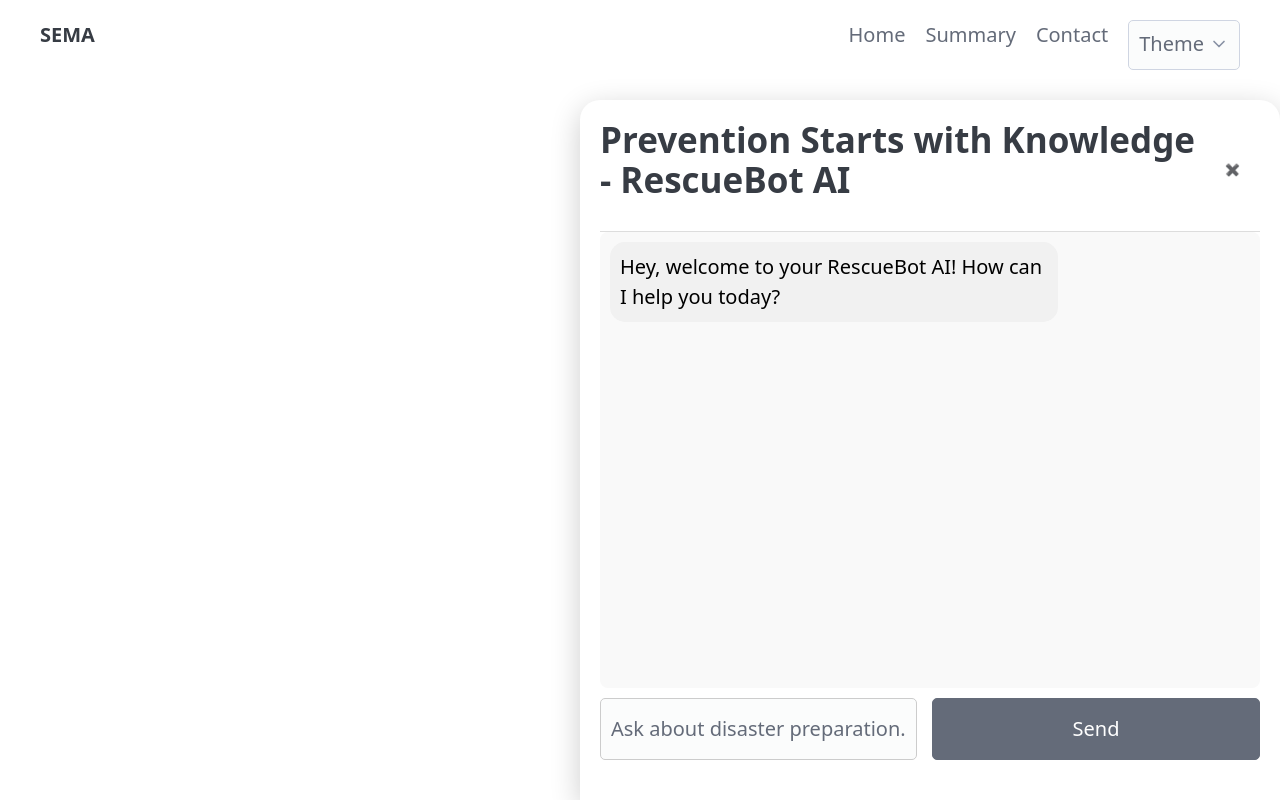
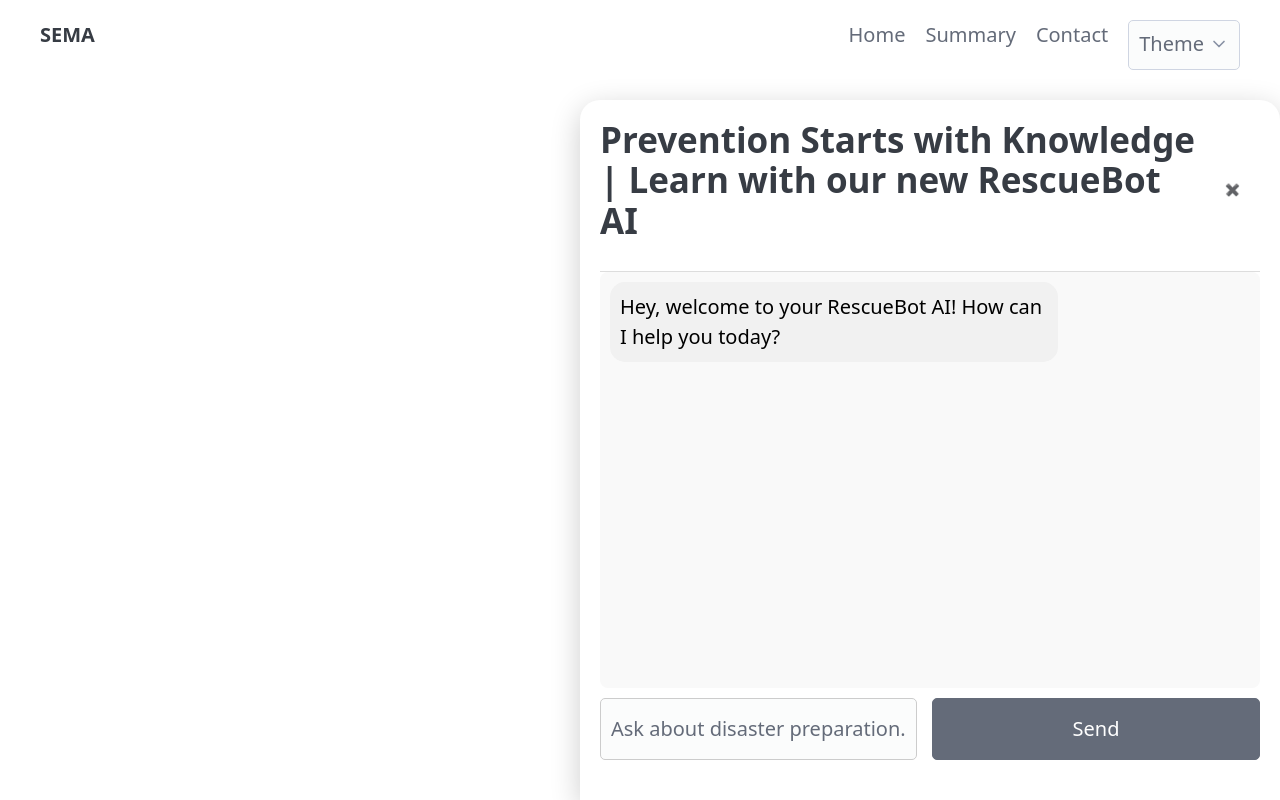
Before and after one commit to sebilune/plutohacks-2024, a React (Vite) app: page /disaster-bot in a window 1280 px wide. Both pictures are taken after a click on the element 1210 px from the left and 729 px from the top of the page. Built offline with nearby package versions, Linux system fonts and the light colour scheme.

Commit message:
adding sebi changes

```diff
--- a/src/components/DisasterBot.jsx
+++ b/src/components/DisasterBot.jsx
@@ -107,7 +107,7 @@ const DisasterBot = () => {
         <div className="chatbot-modal">
           <div className="modal">
             <header>
-              <h2> Prevention Starts with Knowledge - RescueBot AI</h2>
+              <h2> Prevention Starts with Knowledge | Learn with our new RescueBot AI</h2>
               <button className="close-button" onClick={toggleChat}>
                 ✖
               </button>
--- a/src/scss/components/_disaster-bot.scss
+++ b/src/scss/components/_disaster-bot.scss
@@ -11,6 +11,9 @@
   animation: pulse 1.5s infinite;
 }
 
+h2 {
+  size: 10px;
+}
 
 
 /* Floating Chat Bubble */
```
